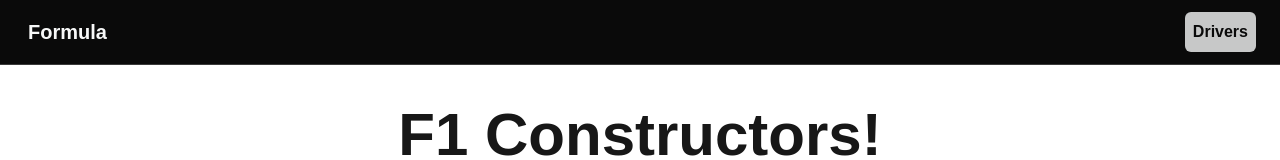
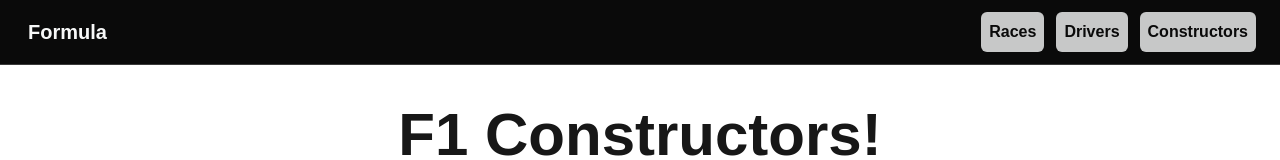
Before and after one commit to Youssef-Kharroubi/formula, a Next.js app: page /Constructors in a window 1280 px wide. Shown: the top 160 px of the page. Built offline with nearby package versions, Linux system fonts and the light colour scheme; no server answers.

Commit message:
chore: minor fixes

```diff
--- a/src/app/Constructors/page.tsx
+++ b/src/app/Constructors/page.tsx
@@ -30,8 +30,8 @@ export default function Page(){
             </h1>
             <div className="grid grid-cols-3">
 
-            <span className="">
-                <div className="grid lg:gap-3 gap-2 ">
+            <span>
+                <div className="grid lg:gap-3 gap-2 mt-3 ">
                  {
                      Constructors.map((Constructor, index) => (
                          <ConstructorCard Constructor={Constructor} key={index}/>
@@ -41,7 +41,7 @@ export default function Page(){
               </div>
 
             </span>
-                <div className="col-span-2"><ConstructorStandings/></div>
+                <div className="col-span-2 self-center"><ConstructorStandings/></div>
             </div>
         </section>
     )
--- a/src/components/layout/Header.tsx
+++ b/src/components/layout/Header.tsx
@@ -6,9 +6,15 @@ export default function Header() {
             <nav className="flex items-center justify-between container py-3">
                     <Link className="font-bold text-xl p-4 -m-3" href="/">Formula</Link>
 
-                <ul className="font-bold text-md">
+                <ul className="font-bold text-md flex gap-3">
+                    <li className="bg-light/80 p-2 rounded-md hover:bg-light transition-colors ease-in-out duration-200 text-dark ">
+                        <Link href="/Races">Races</Link>
+                    </li>
                     <li className="bg-light/80 p-2 rounded-md hover:bg-light transition-colors ease-in-out duration-200 text-dark ">
                         <Link href="/Drivers">Drivers</Link>
+                    </li>
+                    <li className="bg-light/80 p-2 rounded-md hover:bg-light transition-colors ease-in-out duration-200 text-dark ">
+                        <Link href="/Constructors">Constructors</Link>
                     </li>
                 </ul>
             </nav>
```
